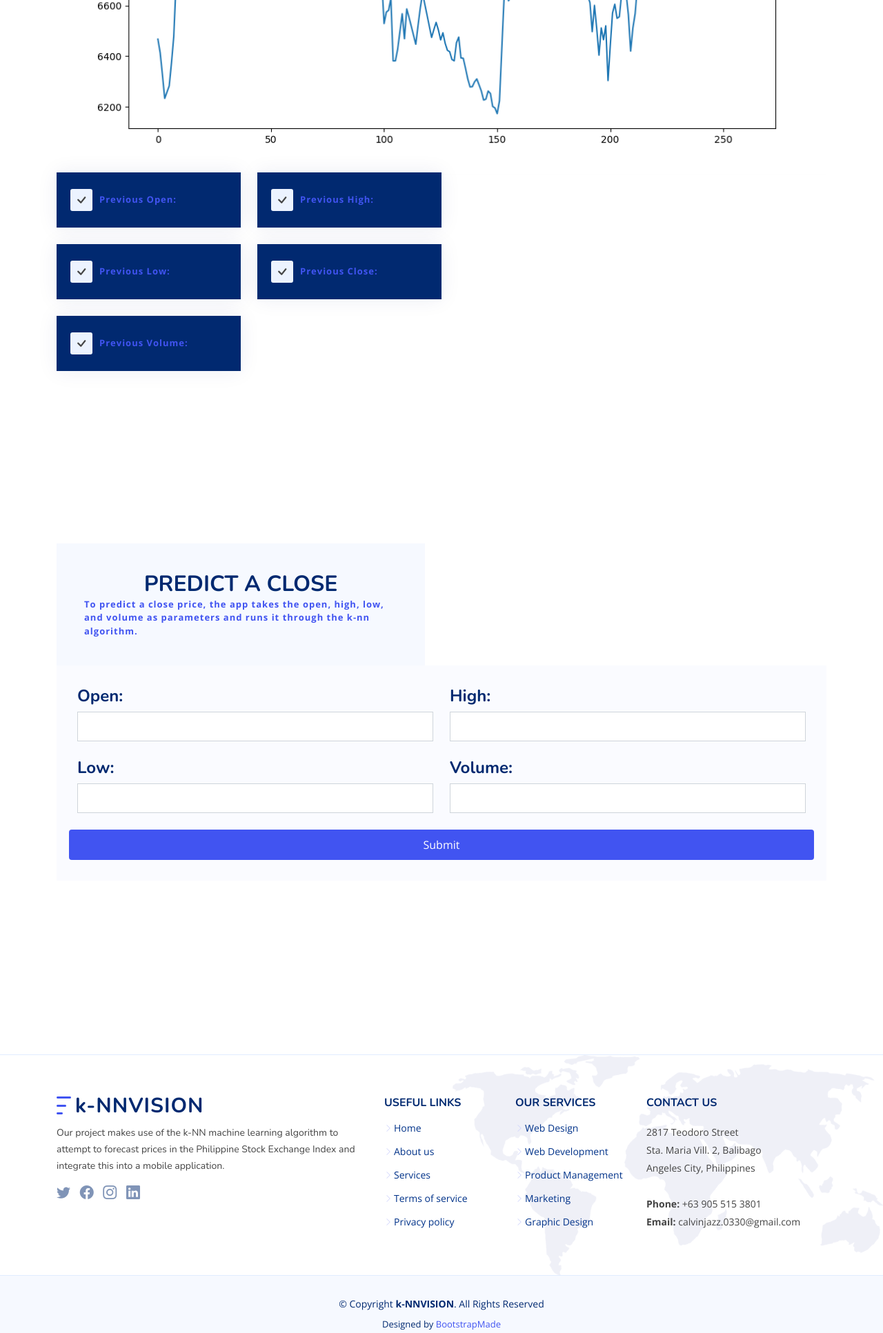
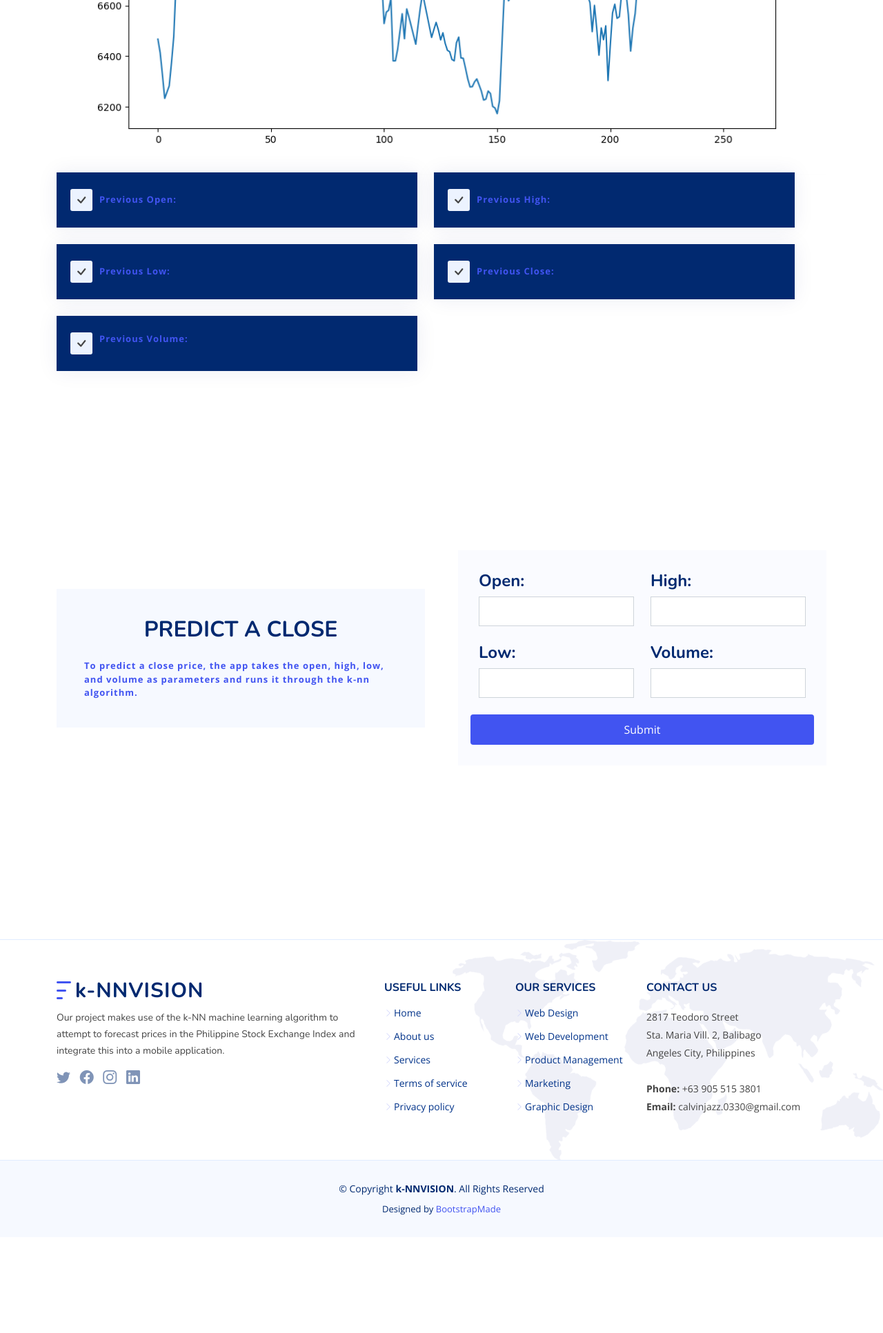
Before and after one commit to calvinjazz/thesis2-calvinjazz, a Django app: template templates/chart.html in a window 1280 px wide. Shown: the part 662-2595 px from the top of the page at 69% size. After the commit the page ends 2424 px from the top, so only its background shows below. Run offline with Django 3.2, Linux system fonts and the light colour scheme; the template is opened without the code that fills it, so the values that code supplies are empty; some libraries are stand-ins or nearby versions.

Commit message:
ui changes 10

```diff
--- a/templates/advanced.html
+++ b/templates/advanced.html
@@ -70,8 +70,6 @@
 
         <div class = "pt-5"></div>
 
-        <div class="container">
-            <div class="row">
               <div class="col-lg-6 d-flex flex-column justify-content-center">
 
                 {{graph|safe}}
@@ -95,9 +93,6 @@
 
               </div>
 
-          </div>
-
-        </div>
 
         <div class = "pb-5"></div>
         <div class = "pb-5"></div>
--- a/templates/chart.html
+++ b/templates/chart.html
@@ -107,7 +107,7 @@
             </div>
 
 
-            <div class="col-lg-6 mt-5 mt-lg-0 d-flex">
+            <div class="col-lg-12 mt-5 mt-lg-0 d-flex">
               <div class="row align-self-center gy-4">
 
                 <div class="col-md-6" data-aos="zoom-out" data-aos-delay="200">
@@ -151,7 +151,7 @@
                 </div>
 
                 <div class="col-md-6" data-aos="zoom-out" data-aos-delay="600">
-                  <div class="feature-box d-flex align-items-center">
+                  <div class="feature-box d-flex align-items-left">
                     <i class="bi bi-check"></i>
                     <div class="flex-column">
                       <p>Previous Volume:</p>
@@ -167,7 +167,7 @@
 
     </section>
 
-    <section id="prediction">
+    <section id="prediction" class="chart">
       {% if predictedValue > 0 %}
       <header class="section-header">
         <h2>Estimated Close Value:</h2>
@@ -185,13 +185,14 @@
           <div class="col-lg-6 d-flex flex-column justify-content-center" data-aos="fade-up" data-aos-delay="200">
             <div class="content">
               <h3>Predict a Close</h3>
+              <br>
               <p>To predict a close price, the app takes the open, high, low, and volume as parameters and runs it through the k-nn algorithm.</p>
             </div>
           </div>
 
 
 
-      <div class="container">
+      <div class="col-lg-6">
         <form action="#prediction" method="POST" class="form-general">
           {% csrf_token %}
           <div class="row gy-4">
```
